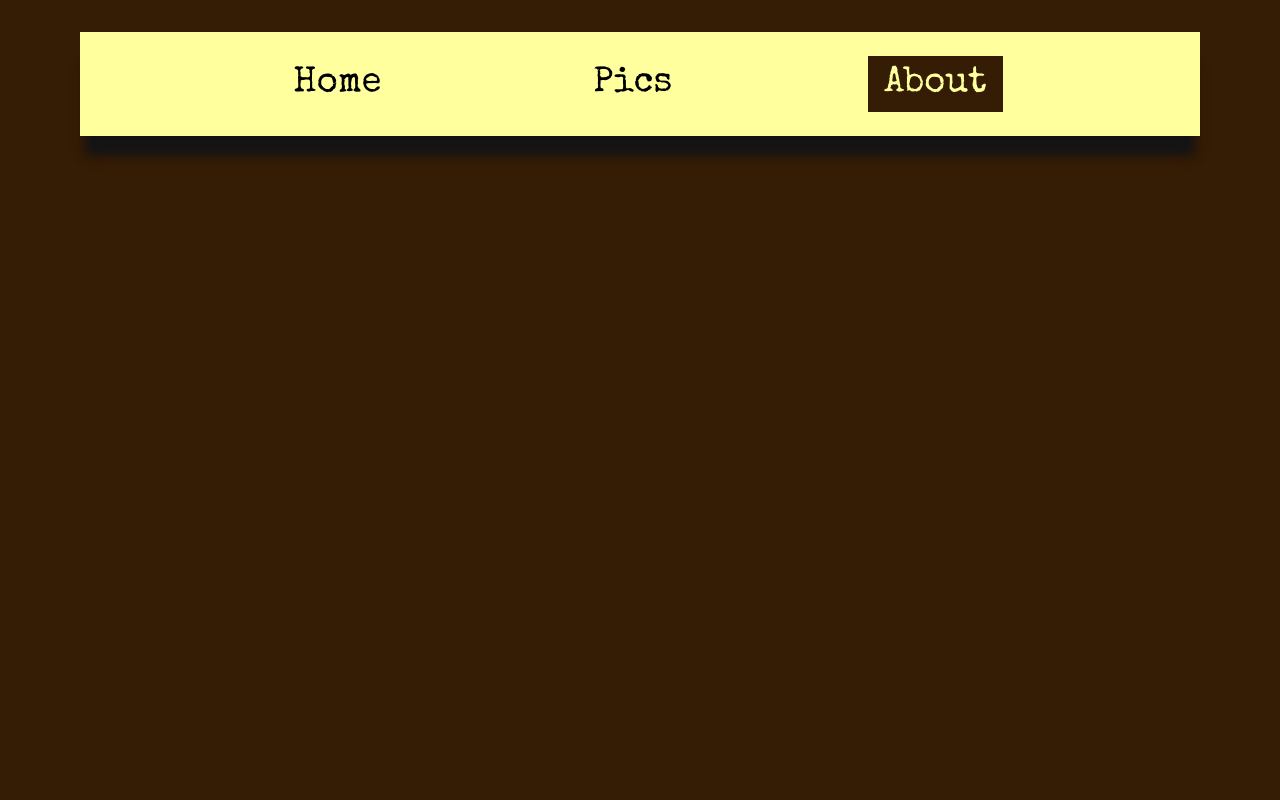
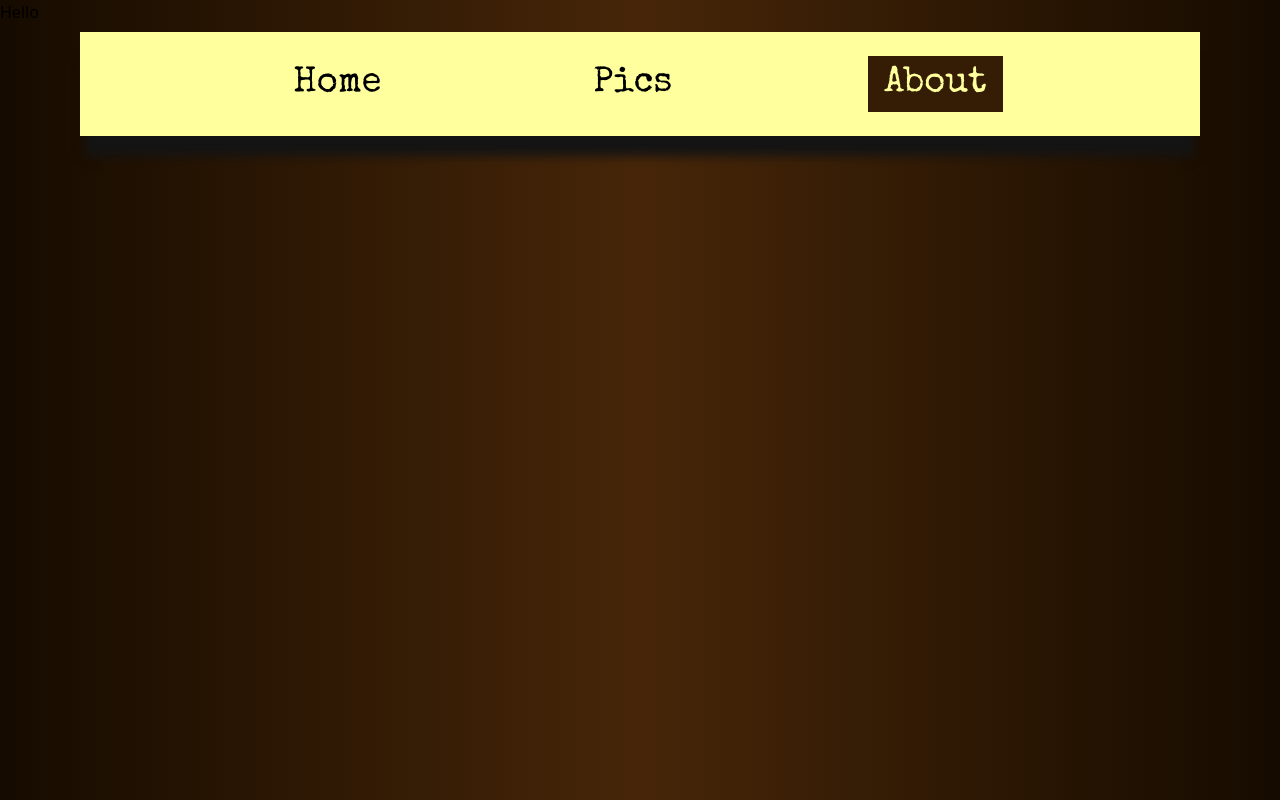
Before and after one commit to Mat-hew-24/lit-deb-site, a Next.js app: page / in a window 1280 px wide. Both pictures are taken after a click on the button "About". Built offline with nearby package versions, Linux system fonts and the light colour scheme.

Commit message:
ui good good

```diff
--- a/pages/_app.tsx
+++ b/pages/_app.tsx
@@ -20,7 +20,7 @@ export default function App() {
       <div className="relative">
         <Header flag={flag} setFlag={setFlag}></Header>
         {flag === 2 && <Pics links={links}></Pics>}
-        {flag === 3 && <></>}
+        {flag === 3 && <p>Hello</p>}
       </div>
     </>
   );
--- a/styles/globals.css
+++ b/styles/globals.css
@@ -1,8 +1,4 @@
 @import "tailwindcss";
-
-:root {
-  background-color: #351c04;
-}
 
 .cstm-border {
   position: relative;
@@ -12,3 +8,9 @@
   border-image-slice: 32;
   border-image-repeat: round;
 }
+
+:root {
+  background: linear-gradient(90deg, #160b00, #472608, #160b00);
+  margin: 0;
+  padding: 0;
+}
```
